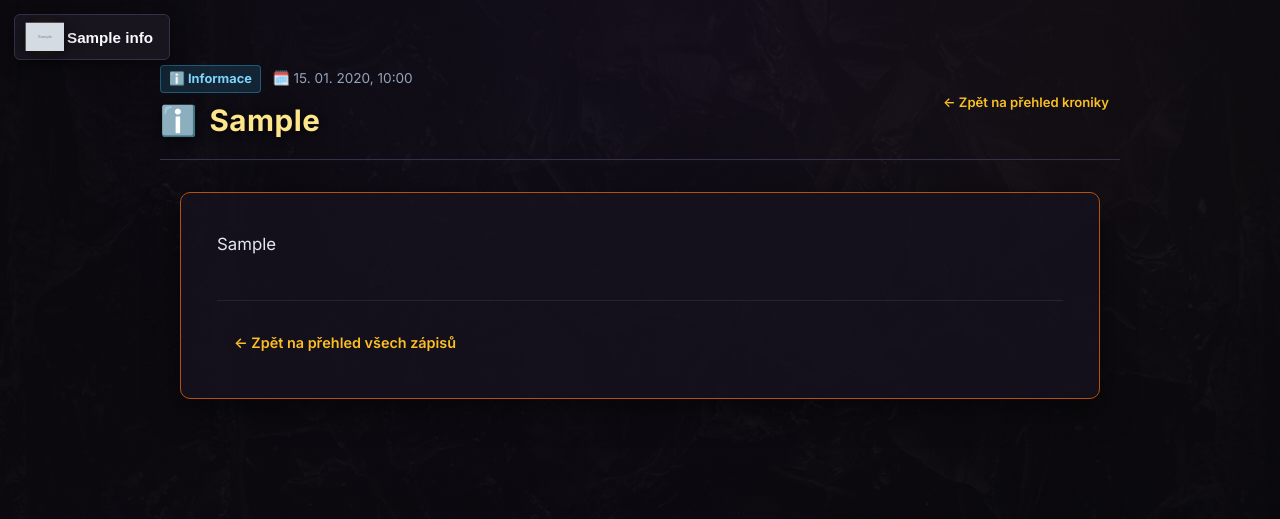
After one commit to Tomas-Gallischek/dnd_atarax, a Django app: page /player/kronika/1/ in a window 1280 px wide. The commit adds this page. Shown: the top 519 px of the page. Run offline with Django 5.2, Linux system fonts and the light colour scheme; a user stored in the database is signed in; tables that the repository leaves empty hold one stand-in row (values such as "Sample post"); grey boxes marked "Sample" are stand-in pictures.

Commit message:
Update: 2026-10-06 17:31:44

```diff
--- /dev/null
+++ b/player_site_app/templates/player_site_app/kronika_detail.html
@@ -0,0 +1,39 @@
+{% extends "player_site_app/player_base.html" %}
+
+{% block title %}DnD Atarax - {{ entry.nazev }}{% endblock %}
+
+{% block player_content %}
+<div class="atarax-page-header">
+    <div class="atarax-header-title-group">
+        <div class="kronika-detail-top-meta">
+            {% if entry.category == 'info' %}
+                <span class="badge badge-sapphire">ℹ️ Informace</span>
+            {% else %}
+                <span class="badge badge-gold">📜 Příběh / Lore</span>
+            {% endif %}
+            <span class="kronika-detail-date">🗓️ {{ entry.datum_vytvoreni|date:"d. m. Y, H:i" }}</span>
+        </div>
+        <h1 class="kronika-detail-heading">
+            <span>{% if entry.category == 'info' %}ℹ️{% else %}📜{% endif %}</span>
+            {{ entry.nazev }}
+        </h1>
+    </div>
+    <div class="atarax-header-actions">
+        <a href="{% url 'player_site_app:kronika' %}" class="btn btn-outline-sapphire btn-sm">
+            &larr; Zpět na přehled kroniky
+        </a>
+    </div>
+</div>
+
+<article class="atarax-card kronika-detail-card">
+    <div class="kronika-detail-text">
+        {{ entry.popis|linebreaks }}
+    </div>
+
+    <div class="kronika-detail-footer">
+        <a href="{% url 'player_site_app:kronika' %}" class="btn btn-outline-sapphire">
+            &larr; Zpět na přehled všech zápisů
+        </a>
+    </div>
+</article>
+{% endblock %}
--- a/player_site_app/urls.py
+++ b/player_site_app/urls.py
@@ -39,8 +39,9 @@ urlpatterns = [
     path('statistiky/', views.char_stats_detail_view, name='char_stats_detail'),
     path('statistiky/<int:char_id>/', views.char_stats_detail_view, name='char_stats_detail_detail'),
 
-    # 7. kronika.html
+    # 7. kronika.html & kronika_detail.html
     path('kronika/', views.kronika_view, name='kronika'),
+    path('kronika/<int:entry_id>/', views.kronika_detail_view, name='kronika_detail'),
 
     # 8. prehled_postav.html & všechny postavy družiny (all_chars)
     path('prehled-postav/', views.prehled_postav, name='prehled_postav'),
--- a/player_site_app/views.py
+++ b/player_site_app/views.py
@@ -461,6 +461,21 @@ def kronika_view(request):
     })
 
 
+@login_required(login_url='player_site_app:index')
+def kronika_detail_view(request, entry_id):
+    """Detail konkrétního zápisu z kroniky kampaně."""
+    player, character = get_player_and_character(request)
+    entry = get_object_or_404(Kronika, id=entry_id, odkryto_hracum=True)
+
+    return render(request, 'player_site_app/kronika_detail.html', {
+        'player': player,
+        'character': character,
+        'active_character': character,
+        'entry': entry,
+        'current_page': 'kronika',
+    })
+
+
 
 @login_required(login_url='player_site_app:index')
 def stream_view(request):
--- a/static/player_site_app/css/player_theme.css
+++ b/static/player_site_app/css/player_theme.css
@@ -2095,3 +2121,74 @@
     line-height: 1.65;
     color: var(--text-secondary);
 }
+
+.kronika-excerpt-text {
+    margin: 0;
+    word-break: break-word;
+}
+
+.kronika-entry-footer {
+    display: flex;
+    justify-content: flex-end;
+    margin-top: 12px;
+    padding-top: 8px;
+    border-top: 1px solid rgba(255, 255, 255, 0.05);
+}
+
+/* Kronika Detail Page */
+.kronika-detail-top-meta {
+    display: flex;
+    align-items: center;
+    gap: 12px;
+    flex-wrap: wrap;
+    margin-bottom: 0.5rem;
+}
+
+.kronika-detail-date {
+    font-size: 0.85rem;
+    color: var(--text-muted);
+}
+
+.kronika-detail-heading {
+    font-family: var(--font-heading);
+    font-size: 1.85rem;
+    color: var(--gold-300);
+    margin: 0;
+    display: flex;
+    align-items: center;
+    gap: 10px;
+    line-height: 1.3;
+}
+
+.kronika-detail-card {
+    max-width: 920px;
+    margin: 0 auto;
+    padding: 2.25rem;
+    background: rgba(22, 18, 31, 0.8);
+    border: 1px solid var(--border-gold, #d4af37);
+    box-shadow: 0 10px 32px rgba(0, 0, 0, 0.55);
+}
+
+.kronika-detail-text {
+    font-size: 1.05rem;
+    line-height: 1.85;
+    color: #e2e8f0;
+    font-family: var(--font-body);
+    word-break: break-word;
+}
+
+.kronika-detail-text p {
+    margin-bottom: 1.25rem;
+}
+
+.kronika-detail-text p:last-child {
+    margin-bottom: 0;
+}
+
+.kronika-detail-footer {
+    margin-top: 2.5rem;
+    padding-top: 1.5rem;
+    border-top: 1px solid rgba(255, 255, 255, 0.08);
+    display: flex;
+    justify-content: flex-start;
+}
```
Also changed, not shown: other parts of static/player_site_app/css/player_theme.css (+29 -3 lines), player_site_app/templates/player_site_app/kronika.html (+34 -6 lines), player_site_app/tests.py (+31 -0 lines).
